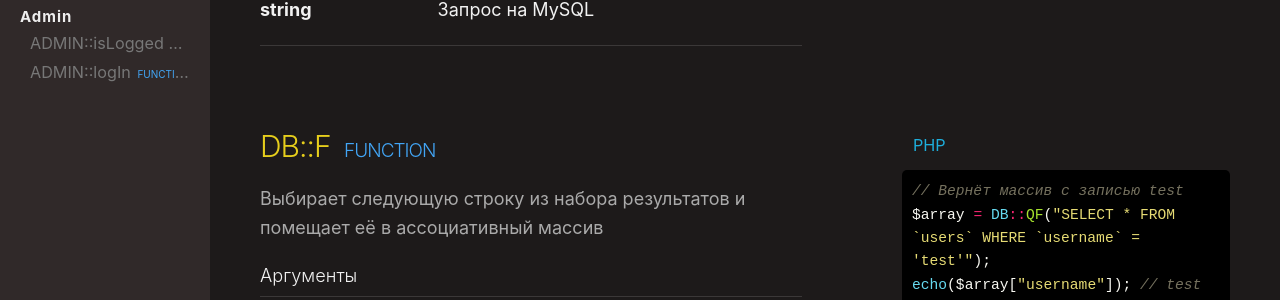
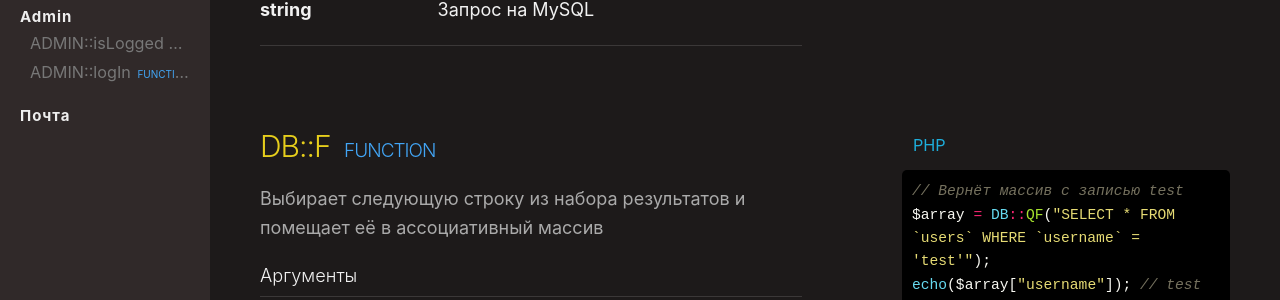
Before and after one commit to luckycod3r/academy_wiki, a Jekyll site: the page built from index.html, in a window 1280 px wide. Shown: the part 389-689 px from the top of the page. Built offline with Jekyll 4.4.1, drawn with Linux system fonts in a browser that asks for light colours; nearby versions of some CDN libraries.

Commit message:
Update _config.yml

```diff
--- a/_config.yml
+++ b/_config.yml
@@ -17,6 +17,9 @@
   other:
     title: Прочая чушь
     position_number: 1
+  mail:
+    title: Почта
+    position_number: 4
   api:
     title: База данных
     position_number: 2
@@ -46,6 +49,10 @@
   -
     scope:
       type: "admin"
+    values:
+      _hide_content: true
+    scope:
+      type: "mail"
     values:
       _hide_content: true
 
```
